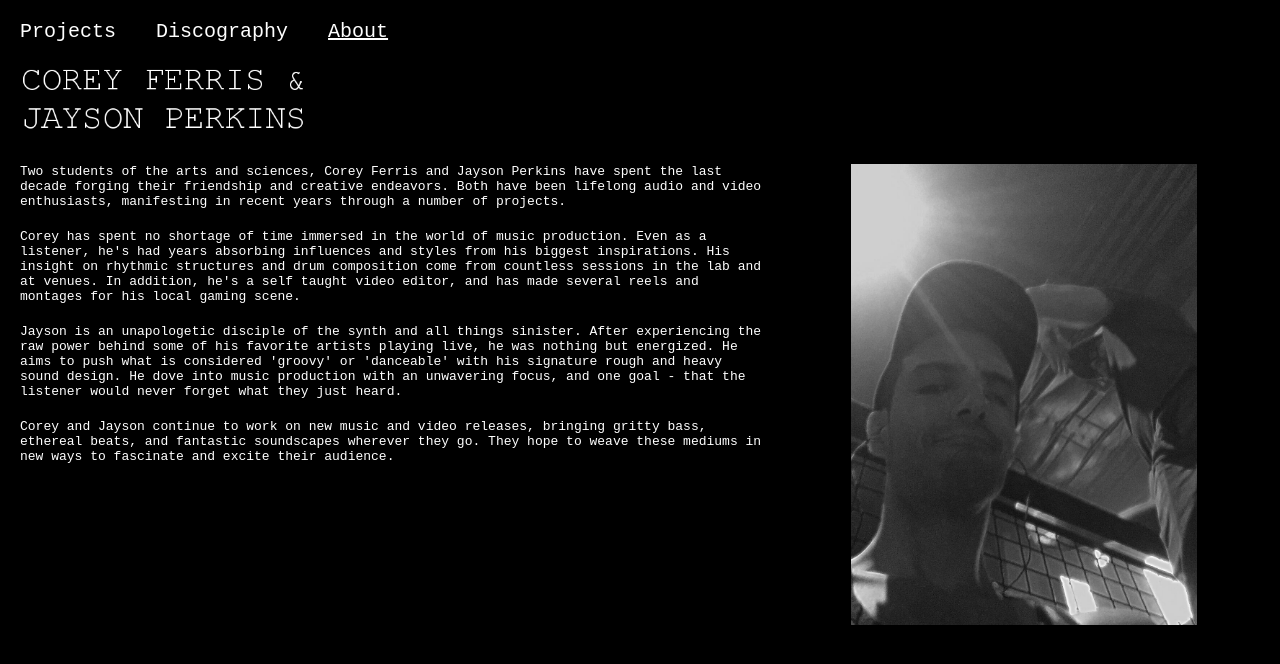
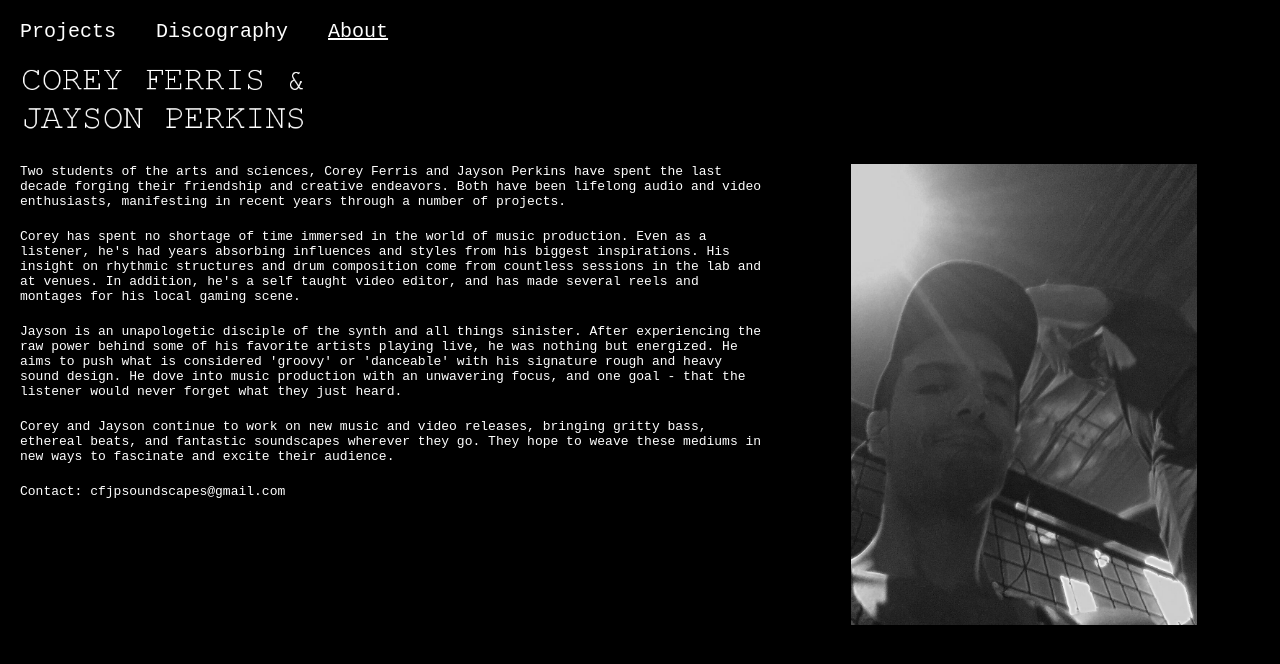
Before and after one commit to CFJP-Sound/CFJP-sound.github.io, a React (Create React App) app: page / in a window 1280 px wide. Both pictures are taken after a click on the link "About". Shown: the top 664 px of the page. Built offline with nearby package versions, Linux system fonts and the light colour scheme.

Commit message:
added contact on about

```diff
--- a/src/About.css
+++ b/src/About.css
@@ -24,6 +24,11 @@
     width: 110%;
 }
 
+.about-p-container a {
+    color: white;
+    font-style: none;
+}
+
 .about-img-container img {
     width: 60%;
     margin-left: 5vmax;
@@ -35,10 +40,8 @@
         float: right;
         text-align: center;
     }
-
     .about-p-container {
         float: left;
         width: 49%;
     }
-
 }
--- a/src/About.js
+++ b/src/About.js
@@ -16,6 +16,9 @@ export class About extends React.Component {
                     </div>
                     <div className="about-p-container">
                         {aboutConstants.ABOUT_CONTENT.map((item) => { return (<><p>{item}</p></>); })}
+                        <p className="about-contact-paragraph">
+                            Contact: {aboutConstants.CONTACT_EMAIL}
+                        </p>
                     </div>
                 </div>
             </div>
--- a/src/about-constants.js
+++ b/src/about-constants.js
@@ -6,6 +6,7 @@ export const ABOUT_CONTENT = [
 ];
 
 export const ABOUT_IMG = "imgs/TheBoysBW.jpg";
+export const CONTACT_EMAIL = "cfjpsoundscapes@gmail.com"
 
 
 
```
Also changed, not shown: package.json (line endings or trailing spaces).
